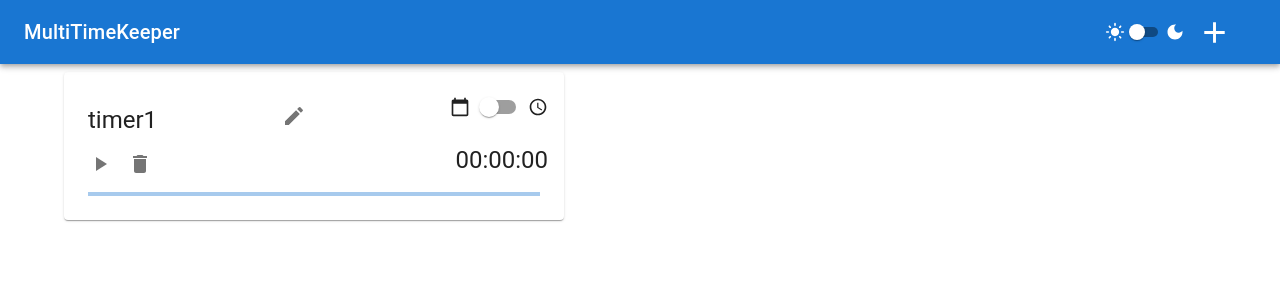
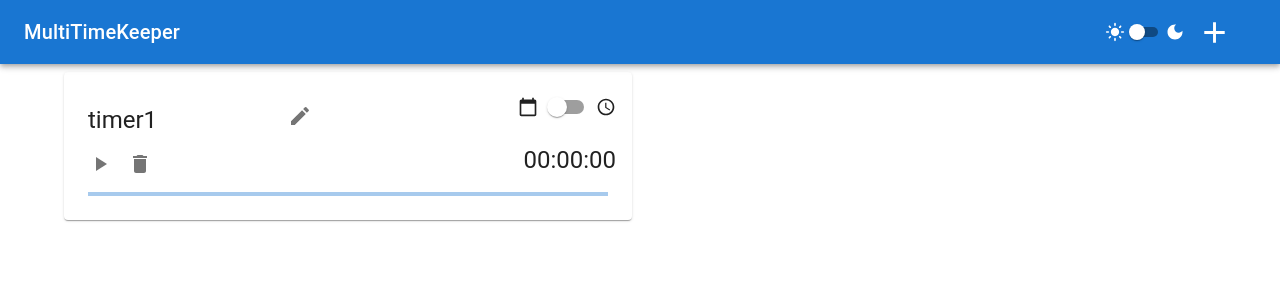
Before and after one commit to MenoMkt/multi-time-keaper, a React (Create React App) app in the folder frontend/: page / in a window 1280 px wide. Shown: the top 300 px of the page. Built offline with nearby package versions, Linux system fonts and the light colour scheme.

Commit message:
[add]タイマー一覧をGridで配置するよう修正 ・ブラウザの横幅に応じて2列表示になるよう対応

```diff
--- a/frontend/src/App.tsx
+++ b/frontend/src/App.tsx
@@ -1,6 +1,6 @@
-import React, { useEffect, useState } from "react";
+import React, { useEffect } from "react";
 import "./App.scss";
-import { Box, Container } from "@mui/material";
+import { Container, Grid } from "@mui/material";
 import useMediaQuery from "@mui/material/useMediaQuery";
 import { createTheme, ThemeProvider } from "@mui/material/styles";
 import TimerCard from "./component/Card";
@@ -71,23 +71,20 @@ function App() {
         </ColorModeContext.Provider>
         <main>
           <Container fixed>
+            <Grid container spacing={2}>
               {Object.keys(timerState.timers).map((id) => {
                 return (
-                <Box
-                  key={id}
-                  sx={{
-                    mb: 2,
-                  }}
-                >
+                  <Grid item sm={12} md={6} key={id}>
                     <TimerCard
                       title={timerState.timers[id].title}
                       key={id}
                       id={id}
                       onDelete={() => dispatch(removeTimer(id))}
                     ></TimerCard>
-                </Box>
+                  </Grid>
                 );
               })}
+            </Grid>
           </Container>
         </main>
         <footer></footer>
--- a/frontend/src/component/Card.tsx
+++ b/frontend/src/component/Card.tsx
@@ -1,4 +1,4 @@
-import React, { useState } from "react";
+import { useState } from "react";
 import PropTypes from "prop-types";
 import {
   Box,
@@ -161,12 +161,7 @@ const TimerCard = (props: Props) => {
   };
 
   return (
-    <div className="TimerCard">
-      <Card
-        sx={{
-          width: "500px",
-        }}
-      >
+    <Card>
       <CardContent>
         <Grid container spacing={0}>
           <Grid item xs={6}>
@@ -235,7 +230,6 @@ const TimerCard = (props: Props) => {
         </Grid>
       </CardContent>
     </Card>
-    </div>
   );
 };
 
--- a/frontend/src/component/TimerForm.tsx
+++ b/frontend/src/component/TimerForm.tsx
@@ -62,7 +62,12 @@ const TimerForm = (props: Props) => {
       <InputModeToggleButton />
       {timer.inputMode === "date" ? (
         // 日時指定
-        <Box>
+        <Box
+        //   sx={{
+        //     display: "flex",
+        //     justifyContent: "flex-end",
+        //   }}
+        >
           <LocalizationProvider dateAdapter={AdapterDateFns}>
             <TimePicker
               ampm={false}
@@ -83,11 +88,6 @@ const TimerForm = (props: Props) => {
               readOnly={props.isRunning}
               renderInput={(params) => <TextField {...params} />}
             />
-            <Collapse in={!props.canStartTimer}>
-              <Alert severity="warning">
-                現在時刻より先の時間に設定してください。
-              </Alert>
-            </Collapse>
           </LocalizationProvider>
         </Box>
       ) : (
@@ -138,6 +138,11 @@ const TimerForm = (props: Props) => {
           </Box>
         </Box>
       )}
+      <Collapse in={!props.canStartTimer}>
+        <Alert severity="warning">
+          現在時刻より先の時間に設定してください。
+        </Alert>
+      </Collapse>
     </Box>
   );
 };
```
Lines whose indentation alone changed are shown as unchanged.
